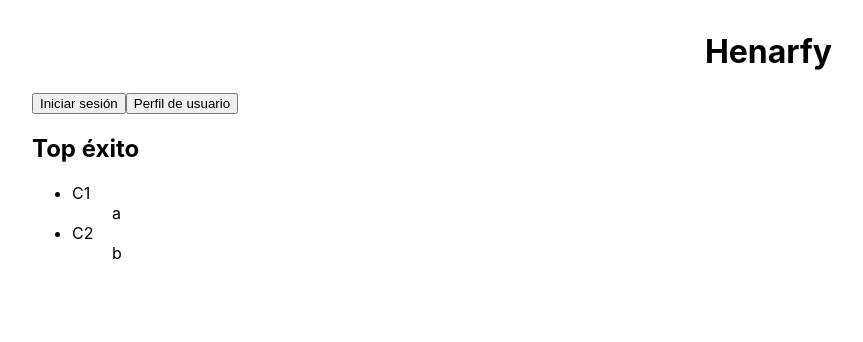
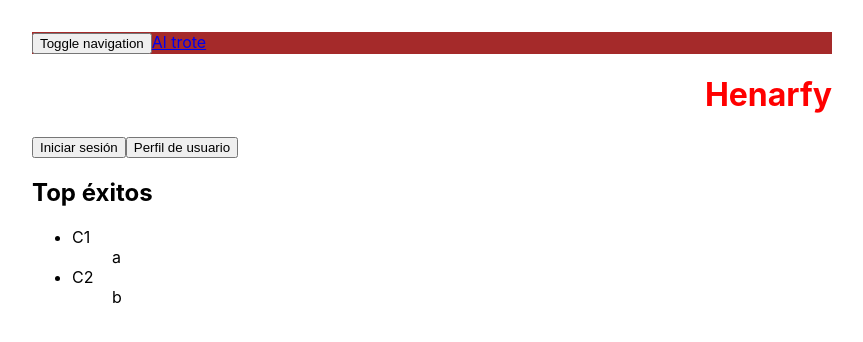
Before and after one commit to TrainingIT-REACT/practica-final-curso-Henar93, a React (Create React App) app: page / in a window 1280 px wide. Shown: the top 342 px of the page, without its empty margins (208-1071 px from the left). Built offline with nearby package versions, Linux system fonts and the light colour scheme; no server answers.

Commit message:
Prueba Navbar

```diff
--- a/package.json
+++ b/package.json
@@ -5,6 +5,7 @@
   "dependencies": {
     "react": "^16.7.0",
     "react-dom": "^16.7.0",
+    "react-router-dom": "^5.1.2",
     "react-scripts": "2.1.3"
   },
   "scripts": {
--- a/src/App/App.css
+++ b/src/App/App.css
@@ -3,6 +3,15 @@
   max-width: 50em;
 }
 
-.App h1 {
+
+
+.Henarfy h1 {
   text-align: right;
+  color:red;
+
 }
+
+
+nav {
+  background-color: brown;
+}
--- a/src/App/App.js
+++ b/src/App/App.js
@@ -2,6 +2,7 @@ import React, { Component } from 'react';
 
 // Css
 import './App.css';
+import Navbar from './Navbar.js';
 
 
 
@@ -50,14 +51,16 @@ class App extends Component {
   render() {
     return (
     <div className="App">
+        <Navbar/>
       <div className="Henarfy">
+
         <h1>Henarfy</h1>
        <button onClick={this.onClick}>Iniciar sesión</button>
        <button onClick={this.onClick}>Perfil de usuario</button>
       </div>
       <div className="container">
 
-        <h2>Top éxito</h2>
+        <h2>Top éxitos</h2>
         <ul>
 
             <Glossary terms={terms} />
--- /dev/null
+++ b/src/App/Navbar.js
@@ -0,0 +1,27 @@
+import React from 'react';
+import {NavLink, withRouter}  from 'react-router-dom'
+
+class Navbar extends React.Component {
+
+    render() {
+        return (
+            <nav className="navbar navbar-inverse" >
+                <div className="container-fluid">
+                    <div className="navbar-header">
+                        <button type="button" className="navbar-toggle collapsed" data-toggle="collapse" data-target="#bs-example-navbar-collapse-1" aria-expanded="false">
+                            <span className="sr-only">Toggle navigation</span>
+                            <span className="icon-bar"></span>
+                            <span className="icon-bar"></span>
+                            <span className="icon-bar"></span>
+                        </button>
+                        <a className="navbar-brand" href="/">Al trote</a>
+
+                        </div>
+                </div>
+            </nav>
+        )
+    }
+};
+//Navbar = withRouter(Navbar);
+
+export default Navbar;
```
Also changed, not shown: 2 other files (tests, documents, lock files or other folders).
